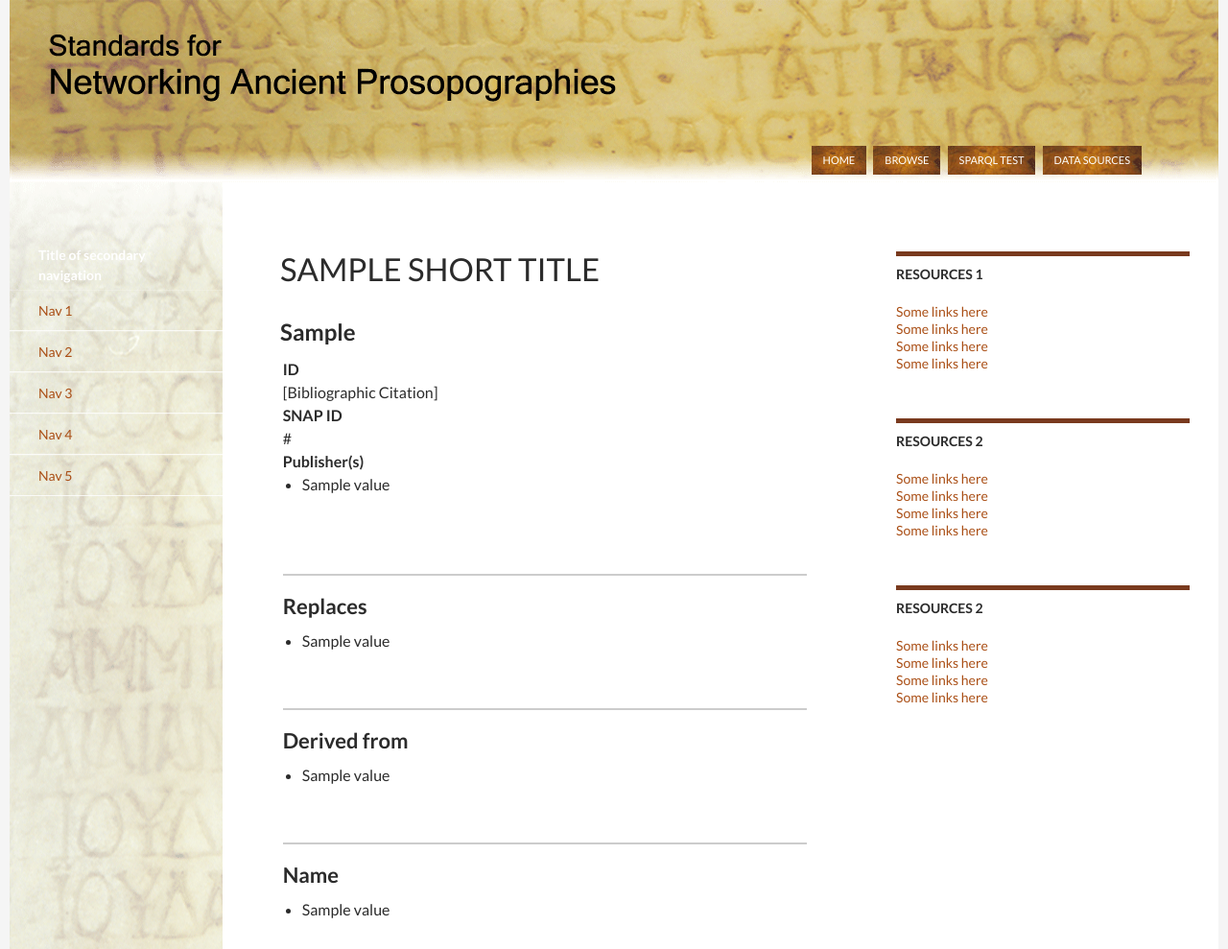
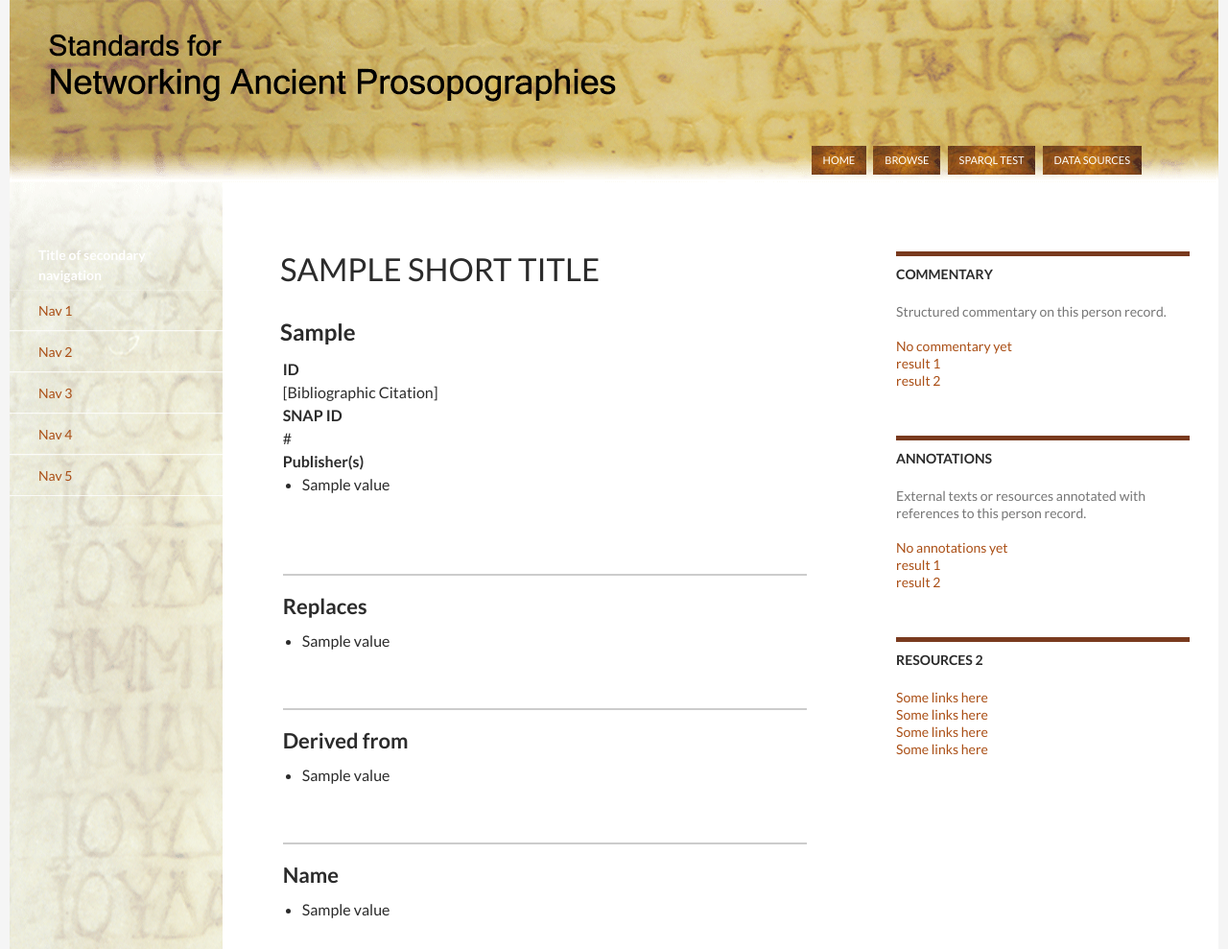
Before and after one commit to SNAPminions/snapcode, a Django app: template django/root/sparqlquery/templates/person.html in a window 1280 px wide. Shown: the top 989 px of the page at 96% size. Run offline with Django 3.2, Linux system fonts and the light colour scheme; the template is opened without the code that fills it: most values are stand-ins (such as "Sample title", 1, 10 or a date in 2020); parts of the project's set-up code (start-up, migrations or seed data) failed here and were passed over.

Commit message:
wellformedness; stubbed right-sidebar entries

```diff
--- a/django/root/sparqlquery/templates/person.html
+++ b/django/root/sparqlquery/templates/person.html
@@ -1,8 +1,8 @@
 <html xmlns="http://www.w3.org/1999/xhtml" xml:lang="en">
 <head>
 <title>SNAP:DRGN {{ title }}</title>
-<link href="../../../../design/style.css" rel="stylesheet" type="text/css">
-<link href='http://fonts.googleapis.com/css?family=Lato:400,700' rel='stylesheet' type='text/css'>
+<link href="../../../../design/style.css" rel="stylesheet" type="text/css" />
+<link href='http://fonts.googleapis.com/css?family=Lato:400,700' rel='stylesheet' type='text/css' />
 </head>
 
 <body>
@@ -10,7 +10,7 @@
 
 	<div id="site-header">
 		<a href="http://data.snapdrgn.net/person/1/" rel="home">
-			<img src="../../../../design/bannermain10.gif" width="1260" height="190" alt="Site Banner Image">
+			<img src="../../../../design/bannermain10.gif" width="1260" height="190" alt="Site Banner Image" />
 		</a>
 	</div>
 
@@ -22,7 +22,7 @@
 					<ul>
 						<li><a href="http://snapdrgn.net/">Home</a></li>
 						<li><a href="">Browse</a></li>
-						<li><a href="">Sparql test</a></li>
+						<li><a href="https://snap.dighum.kcl.ac.uk/query/">Sparql test</a></li>
 						<li><a href="">Data sources</a></li>
 					</ul>
 				</div>
@@ -56,7 +56,7 @@
 									{% for value in object_results.publisher %}
 									<li> {{value}} </li>
 									{% endfor %}
-								<ul>
+								</ul>
 							</td></tr>
 						</table>
 
@@ -247,9 +247,8 @@
 
 					<nav class="navigation paging-navigation" role="navigation">
 						<div class="group" id="pageButton">
-
-						<input type="button" value="<<< Previous" name="B1" onclick="Back()" id="pageButton1">
-						<input type="button" value="Next >>>" name="B2" onclick="Forward()" id="pageButton2">
+							<input type="button" value="&lt;&lt;&lt; Previous" name="B1" onclick="Back()" id="pageButton1" />
+							<input type="button" value="Next >>>" name="B2" onclick="Forward()" id="pageButton2" />
 						</div>
 					</nav>
 				</div>
@@ -258,36 +257,32 @@
 
 			<div id="content-sidebar" class="content-sidebar widget-area" role="complementary">
 				<aside class="widget">
-					<h1 class="widget-title">Resources 1</h1>
+					<h1 class="widget-title">Commentary</h1>
+					<p>Structured commentary on this person record.</p>
 					<ul>
 						<li>
-							<a href="">Some links here</a>
+							<a href="">No commentary yet</a>
 						</li>
 						<li>
-							<a href="">Some links here</a>
+							<a href="">result 1</a>
 						</li>
 						<li>
-							<a href="">Some links here</a>
-						</li>
-						<li>
-							<a href="">Some links here</a>
+							<a href="">result 2</a>
 						</li>
 					</ul>
 				</aside>
 				<aside class="widget">
-					<h1 class="widget-title">Resources 2</h1>
+					<h1 class="widget-title">Annotations</h1>
+					<p>External texts or resources annotated with references to this person record.</p>
 					<ul>
 						<li>
-							<a href="">Some links here</a>
+							<a href="">No annotations yet</a>
 						</li>
 						<li>
-							<a href="">Some links here</a>
+							<a href="">result 1</a>
 						</li>
 						<li>
-							<a href="">Some links here</a>
-						</li>
-						<li>
-							<a href="">Some links here</a>
+							<a href="">result 2</a>
 						</li>
 					</ul>
 				</aside>
```
